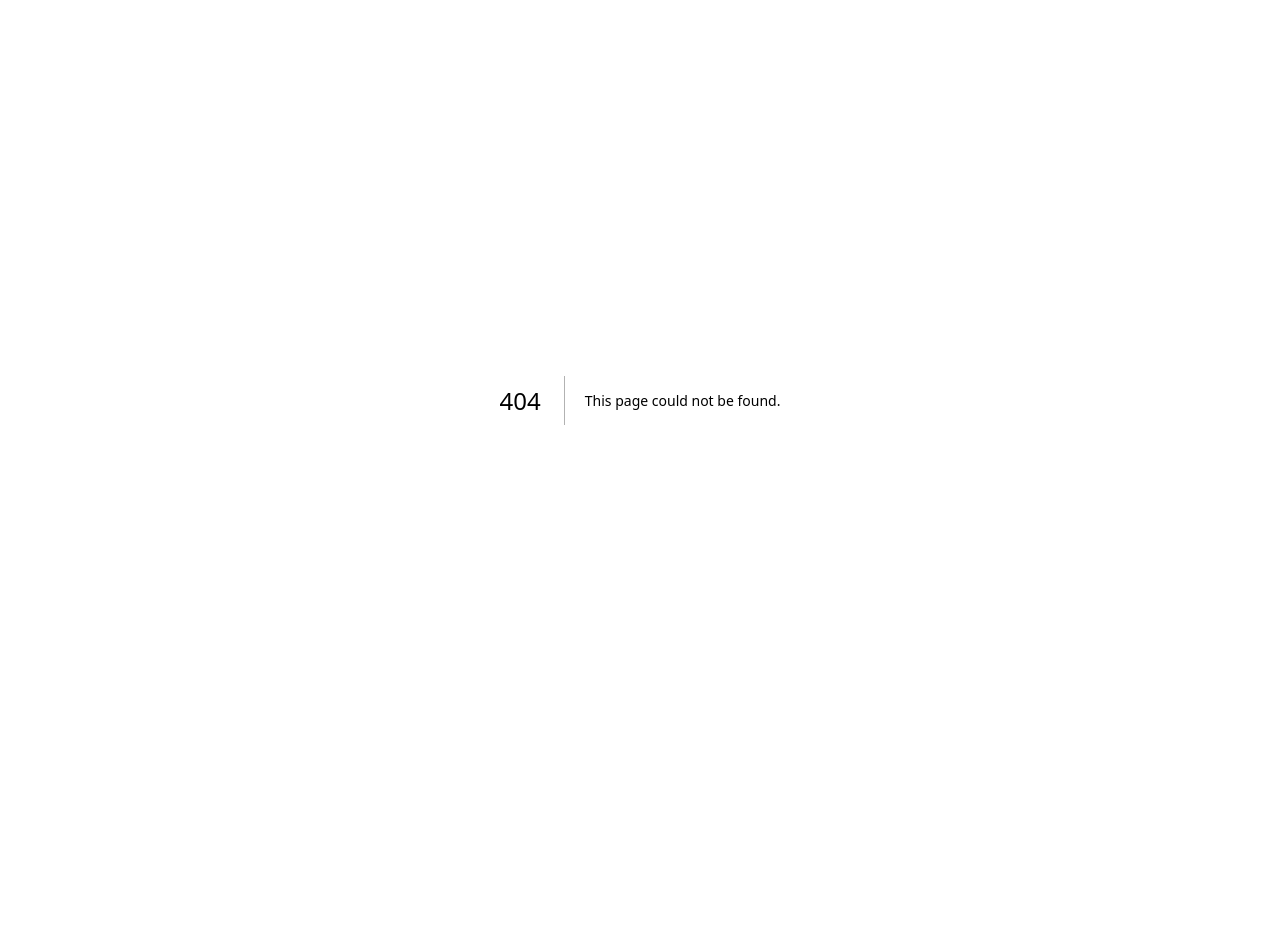
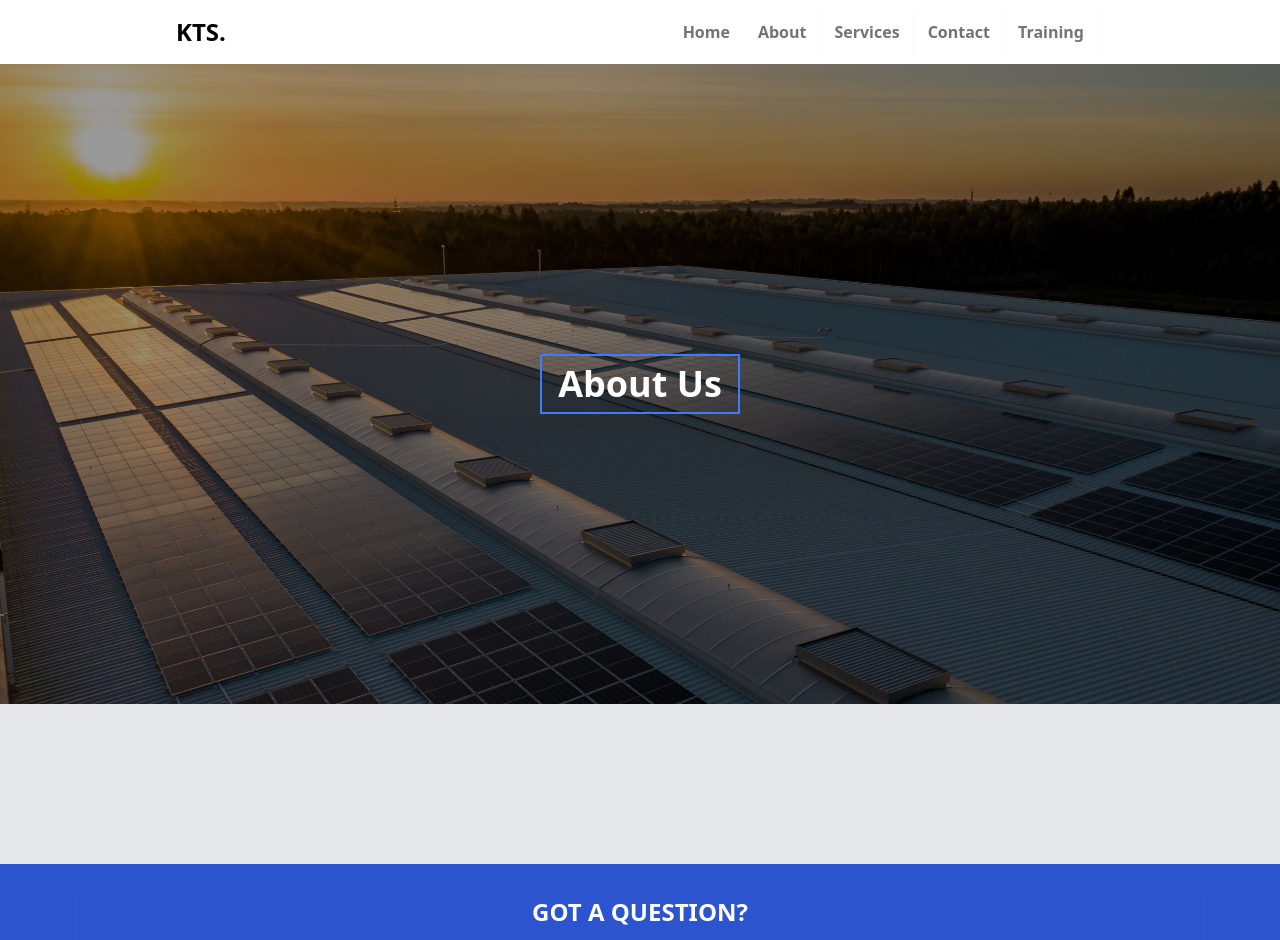
Before and after one commit to Ayothegod/ketanech, a Next.js app: page /about in a window 1280 px wide. Before the commit this address had no page. Shown: the top 940 px of the page. Before the commit the page ends 800 px from the top, so only its background shows below. Built offline with nearby package versions, Linux system fonts and the light colour scheme.

Commit message:
start about

```diff
--- a/components/Header.jsx
+++ b/components/Header.jsx
@@ -30,7 +30,7 @@ const Header = () => {
           </div>
           <div className=" gap-1 font-semibold flex flex-col sm:flex-row  px-2 py-2 sm:py-0 mt-4 sm:mt-0 text-neutral-500">
             <Link href="/"><li className="bg-white p-3 shadow-sm flex items-center justify-between">Home<IoMdArrowForward className="sm:hidden text-xl text-blue"/></li></Link>
-            <Link href="/"><li className="bg-white p-3 shadow-sm flex items-center justify-between">About <IoMdArrowForward className="sm:hidden text-xl text-blue"/></li></Link>
+            <Link href="/about"><li className="bg-white p-3 shadow-sm flex items-center justify-between">About <IoMdArrowForward className="sm:hidden text-xl text-blue"/></li></Link>
             <Link href="/"><li className="bg-white p-3 shadow-sm flex items-center justify-between">Services <IoMdArrowForward className="sm:hidden text-xl text-blue"/></li></Link>
             <Link href="/contact"><li className="bg-white p-3 shadow-sm flex items-center justify-between">Contact <IoMdArrowForward className="sm:hidden text-xl text-blue"/></li></Link>
             <Link href="/"><li className="bg-white p-3 shadow-sm flex items-center justify-between">Training <IoMdArrowForward className="sm:hidden text-xl text-blue"/></li></Link>
--- /dev/null
+++ b/pages/about.jsx
@@ -0,0 +1,28 @@
+import Body from "@/components/Body";
+import Footer from "@/components/Footer";
+import Header from "@/components/Header";
+
+
+export default function About() {
+    return (
+      <>
+        <main className="">
+          <Header/>
+          <div className="bg-[url('../asset/nuno-marques-0GbrjL3vZF4-unsplash-4.jpg')] w-full bg-cover bg-no-repeat bg-center h-[70vh] md:h-[80vh] relative">
+            <div className="absolute inset-0 bg-[rgba(0,0,0,0.4)] flex items-center justify-center flex-col px-4 gap-2">
+              <h1 className="text-white font-semibold text-4xl border-2 border-blue px-4 py-2">About Us</h1>
+            </div>
+          </div>
+
+          <div className="p-20 bg-gray-200">
+            <div className="mx-auto max-w-[60rem]">
+
+            </div>
+
+          </div>
+
+          <Footer/>
+        </main>
+      </>
+    )
+  }
```
